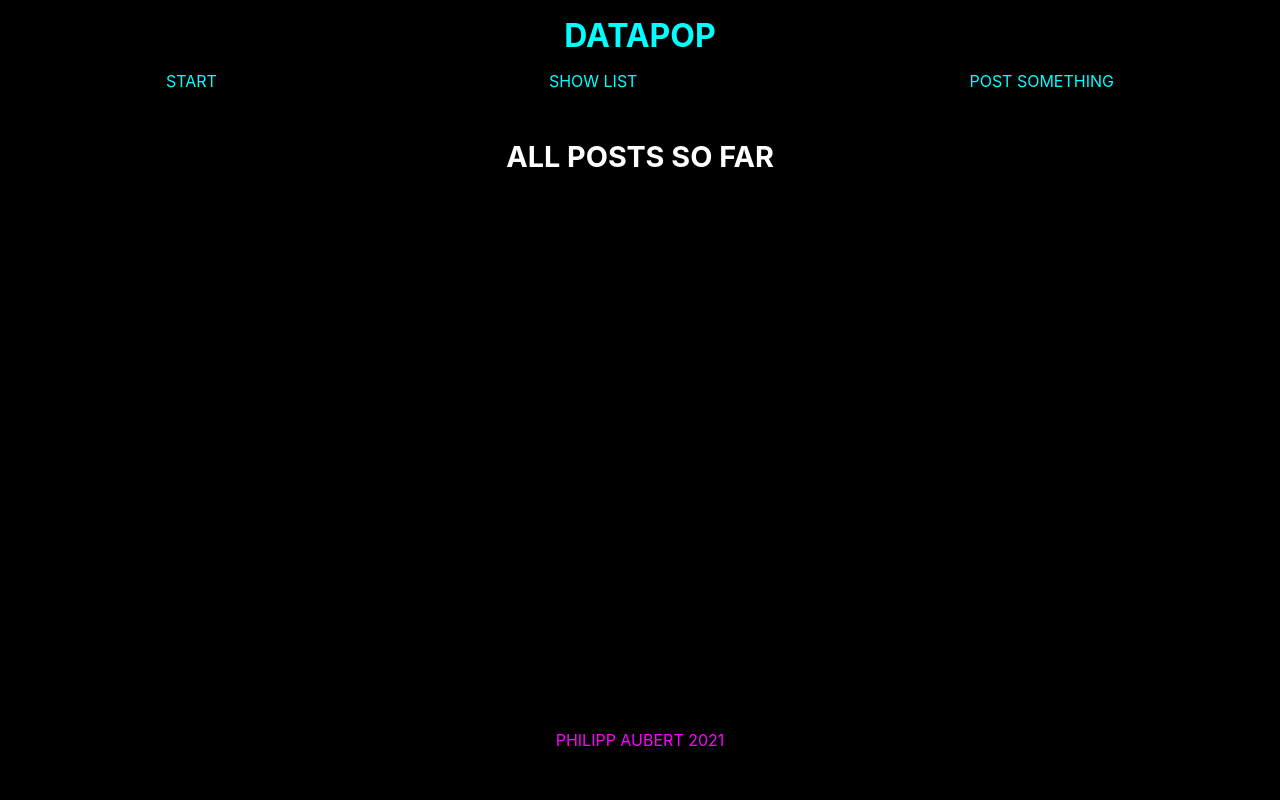
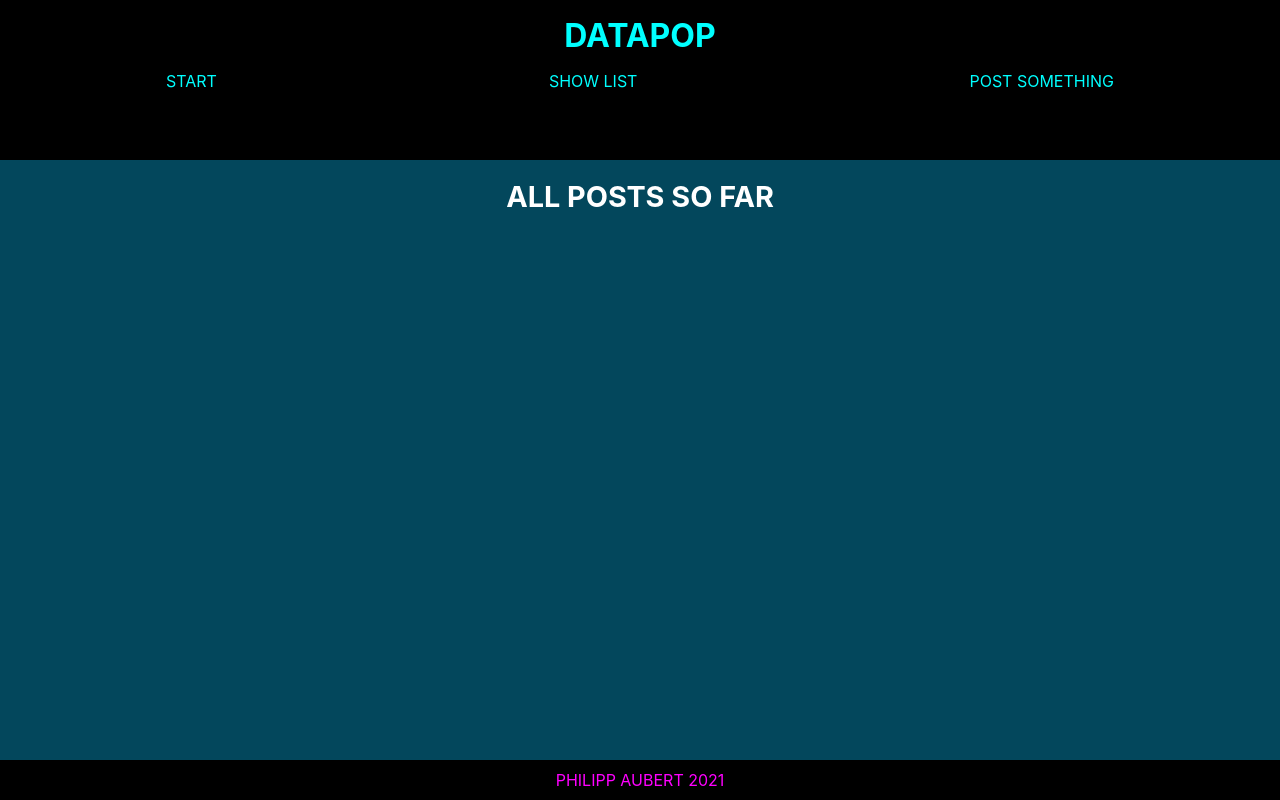
Before and after one commit to PhilippAubert/datapop, a React (Create React App) app: page /list in a window 1280 px wide. Built offline with nearby package versions, Linux system fonts and the light colour scheme.

Commit message:
More grid-adjustments

```diff
--- a/src/App.css
+++ b/src/App.css
@@ -5,6 +5,6 @@
 .App {
   height: 100vh;
   display: grid;
-  grid-template-rows: 15% 70% 15%;
+  grid-template-rows: 20vh auto 5vh;
   grid-template-columns: 0 auto 0;
 }
--- a/src/Components/CSS/Home.css
+++ b/src/Components/CSS/Home.css
@@ -2,9 +2,5 @@
   grid-row: 2/3;
   grid-column: 1/2;
   width: 100vw;
-  background-color: black;
+  background-color: rgb(3, 71, 92);
 }
-
-.Canvas {
-  margin-top: 5vh;
-}
--- a/src/Components/Home.js
+++ b/src/Components/Home.js
@@ -5,7 +5,7 @@ import "./CSS/Home.css";
 
 export default function Home() {
   let minFrequency = 0.5;
-  let maxFrequency = 2;
+  let maxFrequency = 4;
   let minAmplitude = 0.05;
   let maxAmplitude = 0.5;
   const canvasWidth = 370;
@@ -24,10 +24,6 @@ export default function Home() {
 
     p5.mouseX = canvasWidth / 4;
     p5.mouseY = canvasHeight / 4;
-
-    /*     let x = (p5.windowWidth - p5.width) / 2;
-    let y = (p5.windowHeight - p5.height) / 2;
-    xyz.position(x, y); */
   };
 
   const draw = (p5) => {
@@ -79,7 +75,7 @@ export default function Home() {
       end,
       steps = 200,
       frequency = 10000,
-      time = 10,
+      time = 100,
       amplitude = 0.1,
       p5,
     } = opt;
```
